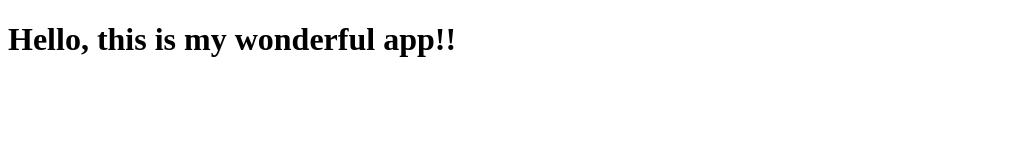
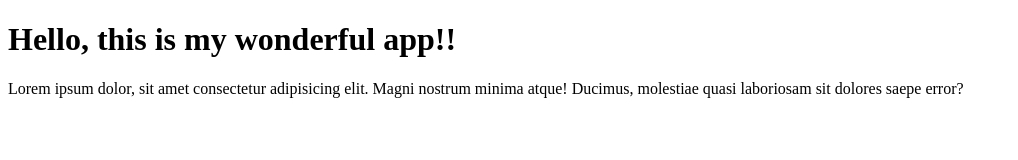
Before and after one commit to paolovassa/myappsample, a plain HTML site: page index.html in a window 1280 px wide. Shown: the whole page, without its empty margins (0-1018 px from the left). Drawn offline with Linux system fonts and the light colour scheme.

Commit message:
Changed index.html

```diff
--- a/index.html
+++ b/index.html
@@ -7,5 +7,6 @@
 </head>
 <body>
     <h1>Hello, this is my wonderful app!!</h1>
+    <p>Lorem ipsum dolor, sit amet consectetur adipisicing elit. Magni nostrum minima atque! Ducimus, molestiae quasi laboriosam sit dolores saepe error?</p>
 </body>
 </html>
```
